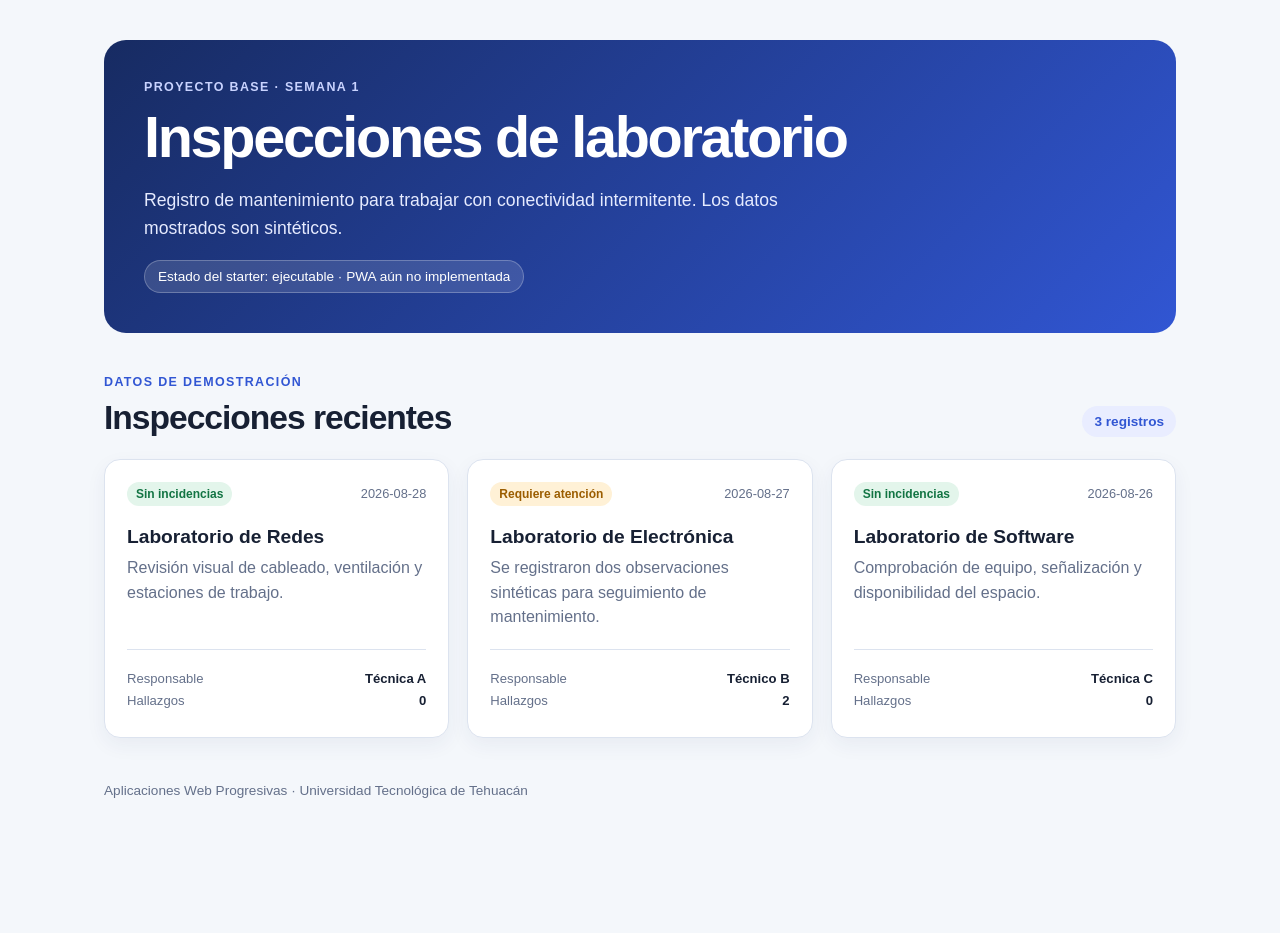
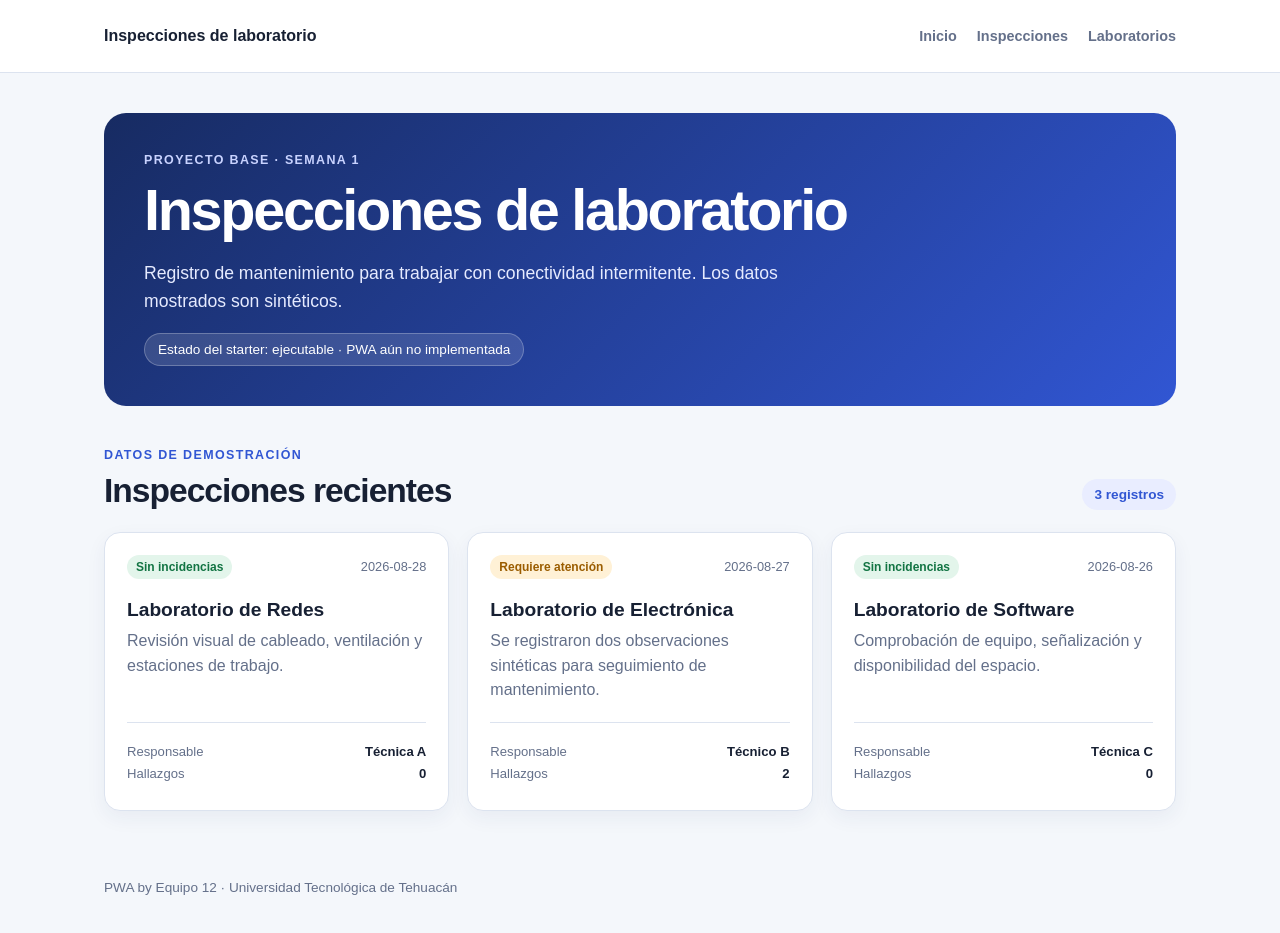
Before and after one commit to karlabrojas/pwa-inspecciones-equipo-12, a Next.js app: page / in a window 1280 px wide. Before the commit the page ends 835 px from the top, so only its background shows below. Built offline with nearby package versions, Linux system fonts and the light colour scheme.

Commit message:
feat: integrate app shell with Next.js layout

```diff
--- a/src/app/layout.tsx
+++ b/src/app/layout.tsx
@@ -1,15 +1,20 @@
 import type { Metadata } from "next";
 import "./globals.css";
+import { AppShell } from "@/components/app-shell";
 
 export const metadata: Metadata = {
   title: "Inspecciones de laboratorio",
-  description: "Proyecto base de Aplicaciones Web Progresivas"
+  description: "Proyecto base de Aplicaciones Web Progresivas",
 };
 
-export default function RootLayout({ children }: Readonly<{ children: React.ReactNode }>) {
+export default function RootLayout({
+  children,
+}: Readonly<{ children: React.ReactNode }>) {
   return (
     <html lang="es-MX">
-      <body>{children}</body>
+      <body>
+        <AppShell>{children}</AppShell>
+      </body>
     </html>
   );
 }
--- a/src/app/page.tsx
+++ b/src/app/page.tsx
@@ -2,7 +2,7 @@ import { inspections } from "../lib/data/inspections";
 
 export default function HomePage() {
   return (
-    <main className="page-shell">
+    <div className="page-shell">
       <header className="hero">
         <p className="eyebrow">Proyecto base · Semana 1</p>
         <h1>Inspecciones de laboratorio</h1>
@@ -10,10 +10,15 @@ export default function HomePage() {
           Registro de mantenimiento para trabajar con conectividad intermitente.
           Los datos mostrados son sintéticos.
         </p>
-        <span className="status">Estado del starter: ejecutable · PWA aún no implementada</span>
+        <span className="status">
+          Estado del starter: ejecutable · PWA aún no implementada
+        </span>
       </header>
 
-      <section aria-labelledby="inspections-heading" className="content-section">
+      <section
+        aria-labelledby="inspections-heading"
+        className="content-section"
+      >
         <div className="section-heading">
           <div>
             <p className="eyebrow">Datos de demostración</p>
@@ -26,7 +31,9 @@ export default function HomePage() {
           {inspections.map((inspection) => (
             <article className="inspection-card" key={inspection.id}>
               <div className="card-topline">
-                <span className={`badge badge-${inspection.status}`}>{inspection.statusLabel}</span>
+                <span className={`badge badge-${inspection.status}`}>
+                  {inspection.statusLabel}
+                </span>
                 <span className="muted">{inspection.date}</span>
               </div>
               <h3>{inspection.location}</h3>
@@ -46,9 +53,11 @@ export default function HomePage() {
         </div>
       </section>
 
-      <footer className="footer">
-        <p>Aplicaciones Web Progresivas · Universidad Tecnológica de Tehuacán</p>
-      </footer>
-    </main>
+      {/* <footer className="footer">
+        <p>
+          Aplicaciones Web Progresivas · Universidad Tecnológica de Tehuacán
+        </p>
+      </footer> */}
+    </div>
   );
 }
```
